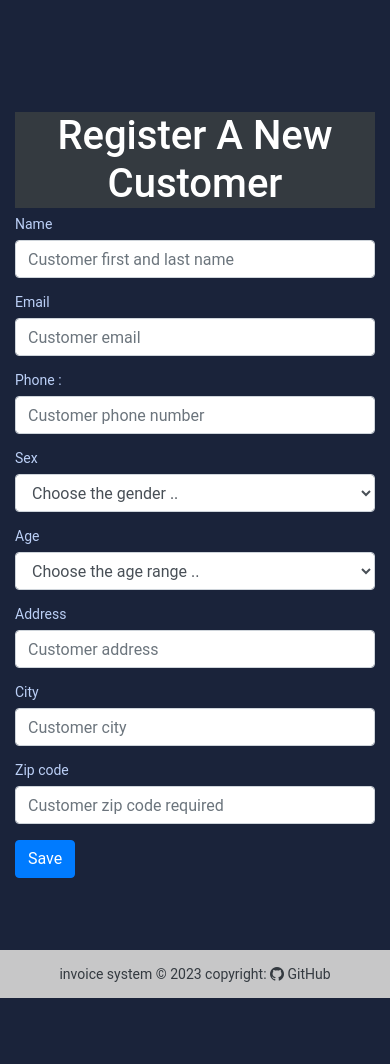
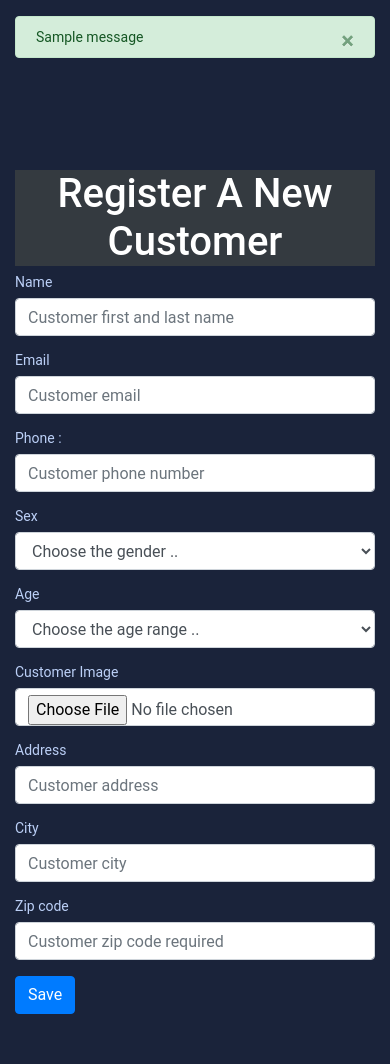
Before and after one commit to aadeina/DjangoInvoice, a Django app: page /add-customer in a window 390 px wide. Shown: the part 56-1120 px from the top of the page. Before the commit the page ends 1054 px from the top, so only its background shows below. Run offline with Django 5.2, Linux system fonts and the light colour scheme; tables that the repository leaves empty hold one stand-in row (values such as "Sample post"); one stand-in notice (Sample message) is shown.

Commit message:
Add customer image upload functionality and dynamic phone label update

```diff
--- a/fact_app/views.py
+++ b/fact_app/views.py
@@ -1,6 +1,7 @@
 from django.shortcuts import render
 from django.views import View
-from .models import *
+from .models import Customer, Invoice
+from django.contrib import messages
 
 # Create your views here.
 
@@ -33,4 +34,31 @@ class AddCustomerView(View):
         return render(request, self.template_name)
 
     def post(self, request, *args, **kwargs):
+        data = {
+            'name': request.POST.get('name'),
+            'email': request.POST.get('email'),
+            'phone': request.POST.get('phone'),
+            'address': request.POST.get('address'),
+            'sex': request.POST.get('sex'),
+            'age': request.POST.get('age'),
+            'city': request.POST.get('city'),
+            'zip_code': request.POST.get('zip'),
+            'save_by': request.user
+        }
+        # Include the image file in the data dictionary
+        image = request.FILES.get('image')
+        if image:
+            data['image'] = image
+
+        try:
+            created = Customer.objects.create(**data)
+
+            if created:
+                messages.success(request, "Customer registered successfully.")
+            else:
+                messages.error(request, "Sorry, please try again. The sent data is corrupt.")
+
+        except Exception as e:
+            messages.error(request, f"Sorry, our system detected the following issue: {e}.")
+
         return render(request, self.template_name)
--- a/templates/add_customer.html
+++ b/templates/add_customer.html
@@ -6,7 +6,7 @@
 
 <h1 class="text-capitalize text-center mx-10 bg-dark text-white">Register a new customer</h1>
 
-<form method="post" onsubmit="return validateForm()">
+<form method="post" enctype="multipart/form-data" onsubmit="return validateForm()">
     {% csrf_token %}
     <div class="form-row">
         <div class="form-group col-md-5">
@@ -27,22 +27,27 @@
     </div>
 
     <div class="form-row">
-        <div class="form-group col-md-6">
+        <div class="form-group col-md-4">
             <label for="sex">Sex</label>
             <select name="sex" class="form-control" required id="sex">
-                <option>Choose the gender ..</option>
+                <option value="">Choose the gender ..</option>
                 <option value="M">Male</option>
-                <option value="F">Feminine</option>
+                <option value="F">Female</option>
             </select>
         </div>
 
-        <div class="form-group col-md-6">
+        <div class="form-group col-md-4">
             <label for="age">Age</label>
             <select name="age" class="form-control" required id="age">
-                <option>Choose the age range ..</option>
+                <option value="">Choose the age range ..</option>
                 <option value="0-15">0-15</option>
                 <option value="15-25">15-25</option>
             </select>
+        </div>
+
+        <div class="form-group col-md-4">
+            <label for="image">Customer Image</label>
+            <input type="file" class="form-control" id="image" name="image" accept="image/*">
         </div>
     </div>
 
--- a/templates/base.html
+++ b/templates/base.html
@@ -58,6 +58,19 @@
             </div>
         </nav>
     </header>
+    <div class="container">
+        <div class="wrapper">
+          <br>
+          {% for message in messages %}
+          <div class="alert {{message.tags}} alert-dismissible" role="alert">
+            <button type="button" class="close" data-dismiss="alert" aria-label="Close">
+              <span aria-hidden="true">&times;</span>
+            </button>
+            {{ message|safe }}
+          </div>
+          {% endfor %}
+        </div>
+      </div>
     <!-- End Header -->
 
     <!-- Main Content -->
```
Also changed, not shown: db.sqlite3, media/customer_images/Dashboard.png (added).
